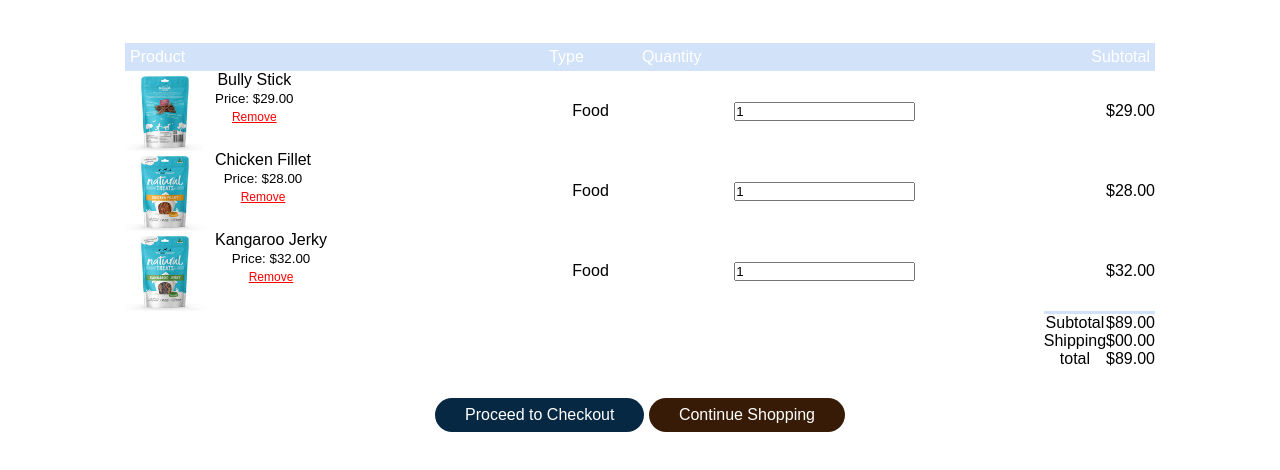
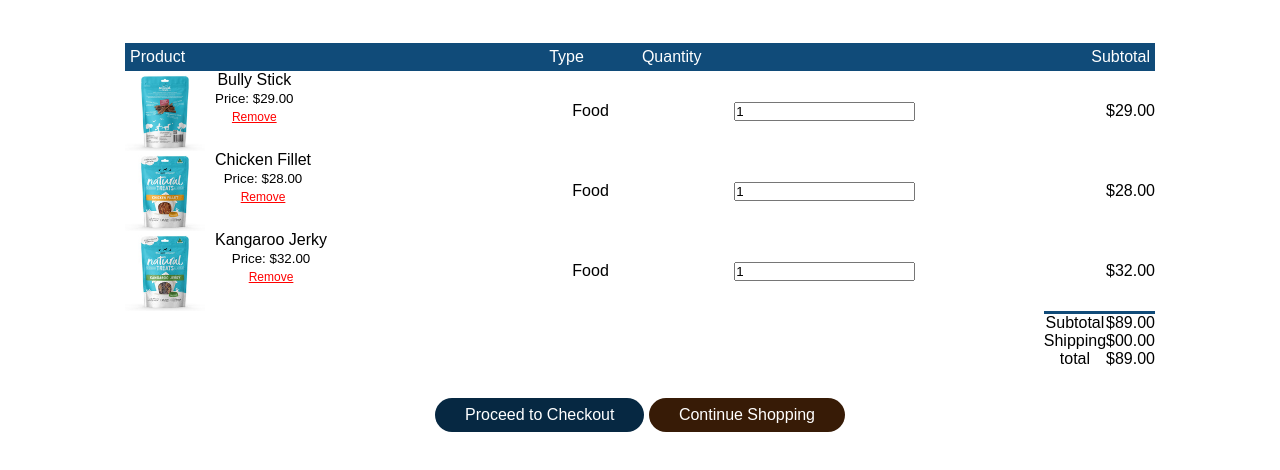
Before and after one commit to synamehta25/InterfaceDev_Assignment3, a plain HTML site: page shopping-cart.html in a window 1280 px wide. Shown: the part 250-720 px from the top of the page. Drawn offline with Linux system fonts and the light colour scheme.

Commit message:
changing dark blue for shopping cart

```diff
--- a/css/colours.css
+++ b/css/colours.css
@@ -153,12 +153,12 @@
 
 /* cart items */
 .total-price table{
-    border-top: 3px solid #D2E2F8;
+    border-top: 3px solid #104B79;
 }
 
 .cart-page th{
     color: #fff;
-    background: #D2E2F8;
+    background: #104B79;
 }
 
 .cart-page td a{
```
